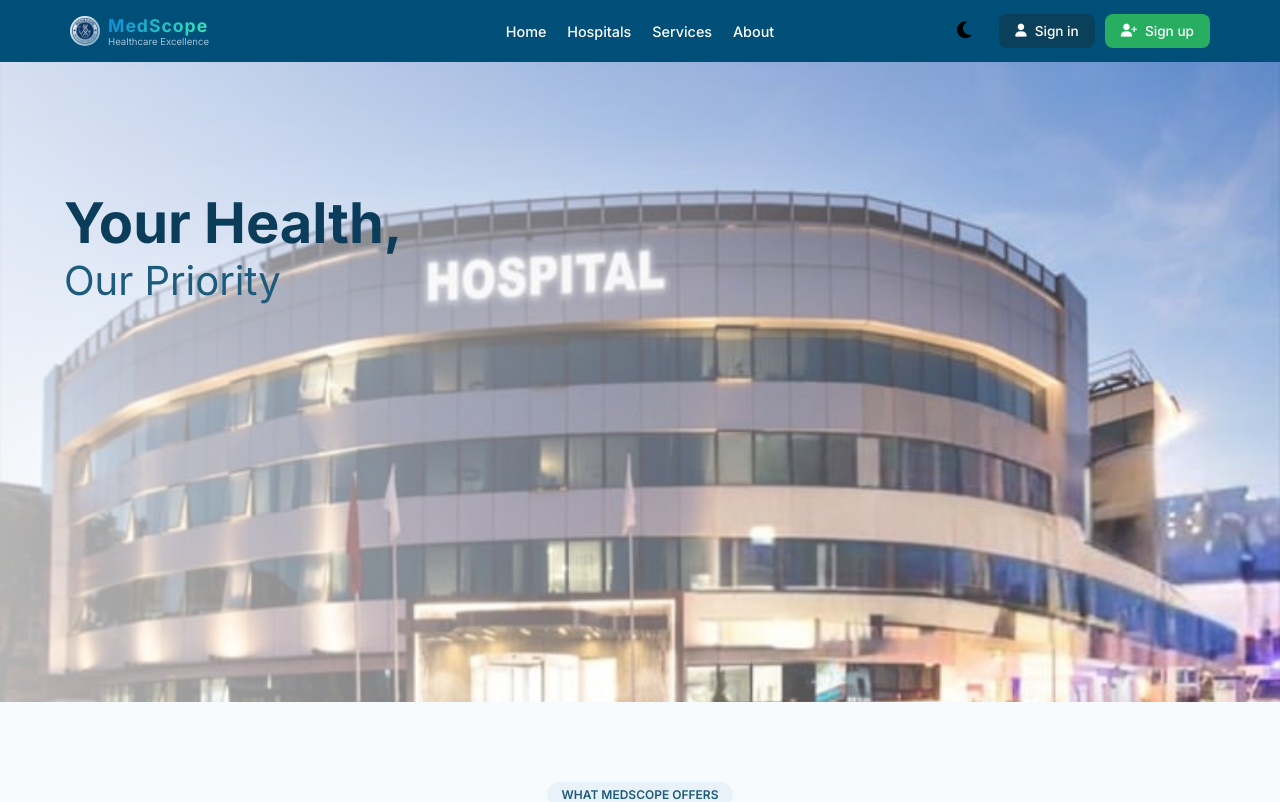
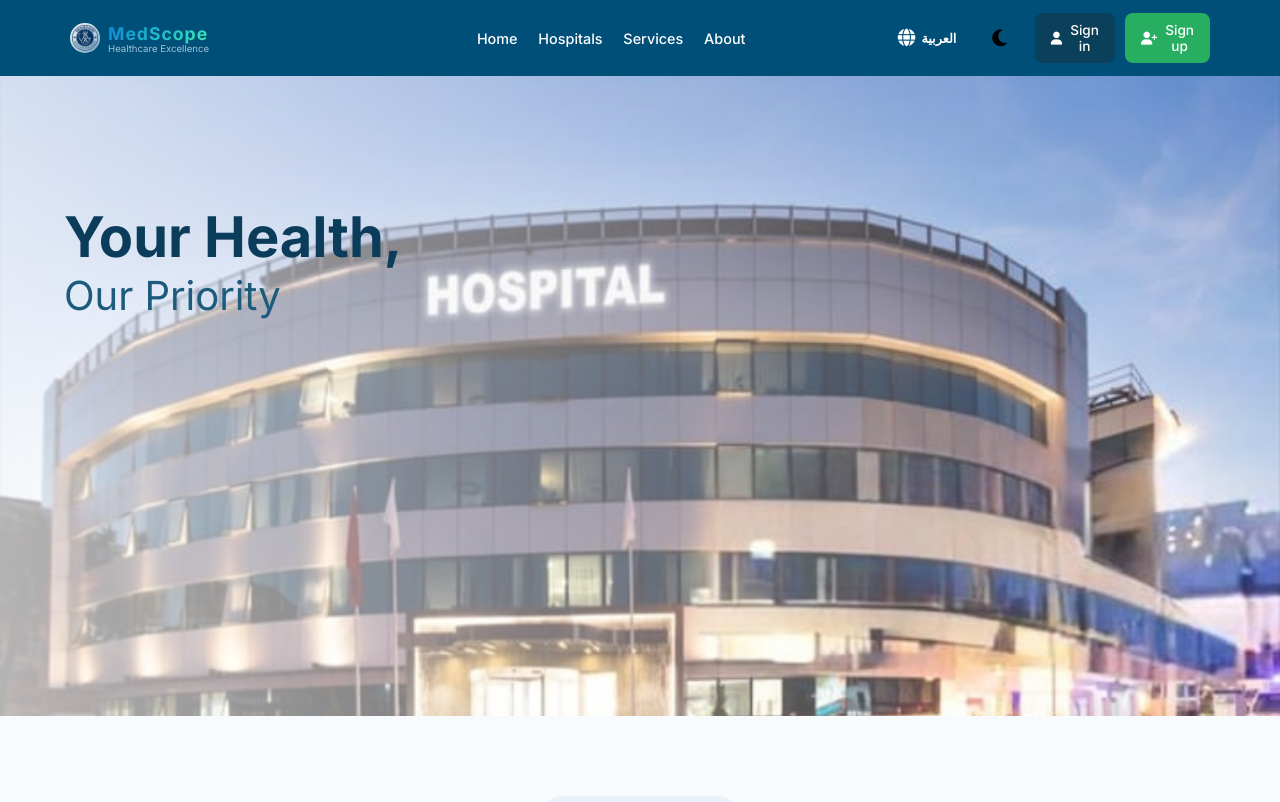
Before and after one commit to ziadalshahat/medscopeV3, a React (Vite) app: page / in a window 1280 px wide. Shown: the top 802 px of the page. Built offline with nearby package versions, Linux system fonts and the light colour scheme.

Commit message:
feat: add Arabic language support and language toggle button

```diff
--- a/src/components/Admin/Superadminlayout.jsx
+++ b/src/components/Admin/Superadminlayout.jsx
@@ -2,6 +2,7 @@ import React, { useState, useRef, useEffect } from "react";
 import { Outlet, NavLink, useNavigate, useLocation } from "react-router-dom";
 import "./Superadminlayout.css";
 import ThemeToggle from "../ThemeToggle";
+import LanguageToggle from "../LanguageToggle";
 
 const pageInfo = {
   "/super-admin/hospitals": { title: "Hospital Management", subtitle: "Manage your personal information and settings" },
@@ -139,6 +140,8 @@ const SuperAdminLayout = () => {
             <p className="super-header-subtitle">{current.subtitle}</p>
           </div>
           <div className="super-header-right" style={{ display: 'flex', alignItems: 'center', gap: '15px' }}>
+            {/* Language Toggle Button */}
+            <LanguageToggle style={{ color: '#ffffff' }} />
             {/* Theme Toggle Button */}
             <ThemeToggle style={{ color: '#ffffff' }} />
 
--- a/src/components/Header.jsx
+++ b/src/components/Header.jsx
@@ -2,8 +2,11 @@ import React, { useState } from "react";
 import "./Header.css";
 import { useNavigate, useLocation } from "react-router-dom";
 import ThemeToggle from "./ThemeToggle";
+import LanguageToggle from "./LanguageToggle";
+import { useTranslation } from "react-i18next";
 
 const Header = () => {
+    const { t } = useTranslation();
     const navigate = useNavigate();
     const location = useLocation();
     const [isMobileMenuOpen, setIsMobileMenuOpen] = useState(false);
@@ -40,7 +43,7 @@ const Header = () => {
                         </div>
                         <div className="logo-text">
                             <h1 className="logo-title">MedScope</h1>
-                            <p className="logo-subtitle">Healthcare Excellence</p>
+                            <p className="logo-subtitle">{t("footer.empower")}</p>
                         </div>
                     </div>
                 </div>
@@ -48,26 +51,27 @@ const Header = () => {
                 {/* Desktop Navigation */}
                 <nav className="navigation">
                     <ul className="nav-list">
-                        <li><a href="#home" className="nav-link" onClick={(e) => handleNavClick(e, "home")}>Home</a></li>
-                        <li><a href="#hospitals" className="nav-link" onClick={(e) => handleNavClick(e, "hospitals")}>Hospitals</a></li>
-                        <li><a href="#services" className="nav-link" onClick={(e) => handleNavClick(e, "services")}>Services</a></li>
-                        <li><a href="#about" className="nav-link" onClick={(e) => handleNavClick(e, "about")}>About</a></li>
+                        <li><a href="#home" className="nav-link" onClick={(e) => handleNavClick(e, "home")}>{t("header.home")}</a></li>
+                        <li><a href="#hospitals" className="nav-link" onClick={(e) => handleNavClick(e, "hospitals")}>{t("header.hospitals")}</a></li>
+                        <li><a href="#services" className="nav-link" onClick={(e) => handleNavClick(e, "services")}>{t("header.services")}</a></li>
+                        <li><a href="#about" className="nav-link" onClick={(e) => handleNavClick(e, "about")}>{t("header.about")}</a></li>
                     </ul>
                 </nav>
 
                 {/* Right Section */}
                 <div className="header-right" style={{ display: 'flex', alignItems: 'center', gap: '10px' }}>
+                    <LanguageToggle style={{ color: '#ffffff' }} />
                     <ThemeToggle />
                     {(isLandingPage || isSignupPage) && (
                         <button className="signin-btn" onClick={() => { navigate("/login"); closeMobileMenu(); }}>
                             <i className="fas fa-user signin-icon"></i>
-                            Sign in
+                            {t("header.signin")}
                         </button>
                     )}
                     {(isLandingPage || isLoginPage) && (
                         <button className="signup-btn" onClick={() => { navigate("/signup"); closeMobileMenu(); }}>
                             <i className="fas fa-user-plus signup-icon"></i>
-                            Sign up
+                            {t("header.signup")}
                         </button>
                     )}
                 </div>
@@ -87,23 +91,23 @@ const Header = () => {
                 <div className="mobile-menu-content">
                     <nav className="mobile-nav">
                         <ul className="mobile-nav-list">
-                            <li><a href="#home" className="mobile-nav-link" onClick={(e) => handleNavClick(e, "home")}>Home</a></li>
-                            <li><a href="#hospitals" className="mobile-nav-link" onClick={(e) => handleNavClick(e, "hospitals")}>Hospitals</a></li>
-                            <li><a href="#services" className="mobile-nav-link" onClick={(e) => handleNavClick(e, "services")}>Services</a></li>
-                            <li><a href="#about" className="mobile-nav-link" onClick={(e) => handleNavClick(e, "about")}>About</a></li>
+                            <li><a href="#home" className="mobile-nav-link" onClick={(e) => handleNavClick(e, "home")}>{t("header.home")}</a></li>
+                            <li><a href="#hospitals" className="mobile-nav-link" onClick={(e) => handleNavClick(e, "hospitals")}>{t("header.hospitals")}</a></li>
+                            <li><a href="#services" className="mobile-nav-link" onClick={(e) => handleNavClick(e, "services")}>{t("header.services")}</a></li>
+                            <li><a href="#about" className="mobile-nav-link" onClick={(e) => handleNavClick(e, "about")}>{t("header.about")}</a></li>
                         </ul>
                     </nav>
                     <div className="mobile-menu-actions">
                         {(isLandingPage || isSignupPage) && (
                             <button className="mobile-signin-btn" onClick={() => { navigate("/login"); closeMobileMenu(); }}>
                                 <i className="fas fa-user mobile-signin-icon"></i>
-                                Sign in
+                                {t("header.signin")}
                             </button>
                         )}
                         {(isLandingPage || isLoginPage) && (
                             <button className="mobile-signup-btn" onClick={() => { navigate("/signup"); closeMobileMenu(); }} style={{ marginTop: (isLandingPage ? "10px" : "0") }}>
                                 <i className="fas fa-user-plus mobile-signup-icon"></i>
-                                Sign up
+                                {t("header.signup")}
                             </button>
                         )}
                     </div>
--- /dev/null
+++ b/src/components/LanguageToggle.jsx
@@ -0,0 +1,43 @@
+import React from "react";
+import { useTranslation } from "react-i18next";
+
+const LanguageToggle = ({ style, className }) => {
+  const { i18n } = useTranslation();
+
+  const toggleLanguage = () => {
+    const nextLang = i18n.language && i18n.language.startsWith("ar") ? "en" : "ar";
+    i18n.changeLanguage(nextLang);
+  };
+
+  const currentLang = i18n.language || "en";
+
+  return (
+    <button
+      onClick={toggleLanguage}
+      className={`language-toggle-btn ${className || ""}`}
+      aria-label="Toggle Language"
+      style={{
+        background: 'none',
+        border: 'none',
+        cursor: 'pointer',
+        fontSize: '1.2rem',
+        color: 'inherit',
+        display: 'flex',
+        alignItems: 'center',
+        justifyContent: 'center',
+        padding: '8px',
+        marginRight: '10px',
+        gap: '6px',
+        transition: 'opacity 0.2s',
+        ...style
+      }}
+    >
+      <i className="fas fa-globe" style={{ fontSize: '1.1rem' }}></i>
+      <span style={{ fontSize: '0.8rem', fontWeight: 'bold' }}>
+        {currentLang.startsWith("ar") ? "EN" : "العربية"}
+      </span>
+    </button>
+  );
+};
+
+export default LanguageToggle;
--- /dev/null
+++ b/src/i18n.js
@@ -0,0 +1,83 @@
+import i18n from "i18next";
+import { initReactI18next } from "react-i18next";
+import LanguageDetector from "i18next-browser-languagedetector";
+
+const resources = {
+  en: {
+    translation: {
+      "footer": {
+        "title": "MedScope",
+        "empower": "Healthcare Excellence",
+        "copyright": "© 2026 MedScope. All rights reserved.",
+        "facebook": "Facebook",
+        "instagram": "Instagram",
+        "twitter": "Twitter",
+        "linkedin": "LinkedIn"
+      },
+      "SuccessModal": {
+        "title": "Success!",
+        "message": "Operation completed successfully",
+        "loginButton": "OK"
+      },
+      "header": {
+        "home": "Home",
+        "hospitals": "Hospitals",
+        "services": "Services",
+        "about": "About",
+        "signin": "Sign in",
+        "signup": "Sign up",
+        "logout": "Logout"
+      }
+    }
+  },
+  ar: {
+    translation: {
+      "footer": {
+        "title": "ميدسكوب",
+        "empower": "التميز في الرعاية الصحية",
+        "copyright": "© 2026 ميدسكوب. جميع الحقوق محفوظة.",
+        "facebook": "فيسبوك",
+        "instagram": "إنستغرام",
+        "twitter": "تويتر",
+        "linkedin": "لينكد إن"
+      },
+      "SuccessModal": {
+        "title": "نجاح!",
+        "message": "تمت العملية بنجاح",
+        "loginButton": "موافق"
+      },
+      "header": {
+        "home": "الرئيسية",
+        "hospitals": "المستشفيات",
+        "services": "الخدمات",
+        "about": "من نحن",
+        "signin": "تسجيل الدخول",
+        "signup": "إنشاء حساب",
+        "logout": "تسجيل الخروج"
+      }
+    }
+  }
+};
+
+i18n
+  .use(LanguageDetector)
+  .use(initReactI18next)
+  .init({
+    resources,
+    fallbackLng: "en",
+    interpolation: {
+      escapeValue: false
+    }
+  });
+
+// Set direction based on language
+i18n.on('languageChanged', (lng) => {
+  document.documentElement.dir = lng === 'ar' ? 'rtl' : 'ltr';
+  document.documentElement.lang = lng;
+});
+
+// Initialize direction on load
+document.documentElement.dir = i18n.language === 'ar' ? 'rtl' : 'ltr';
+document.documentElement.lang = i18n.language || 'en';
+
+export default i18n;
--- a/src/main.jsx
+++ b/src/main.jsx
@@ -3,6 +3,7 @@ import ReactDOM from "react-dom/client";
 import { Toaster } from "react-hot-toast";
 import App from "./App";
 import "./index.css";
+import "./i18n";
 
 ReactDOM.createRoot(document.getElementById("root")).render(
   <React.StrictMode>
--- a/src/patient/patientRoutes.jsx
+++ b/src/patient/patientRoutes.jsx
@@ -21,6 +21,7 @@ import './styles/PatientLayout.css';
 import { usePatient } from "./context/PatientContext";
 import Chatbot from './components/Chatbot';
 import ThemeToggle from '../components/ThemeToggle';
+import LanguageToggle from '../components/LanguageToggle';
 
 // Patient Layout: includes the top Header, Sidebar and the main content area
 const PatientLayout = () => {
@@ -95,6 +96,7 @@ const PatientLayout = () => {
                         <p>{headerContent.subtitle}</p>
                     </div>
                     <div className="patient-header-right" style={{ display: 'flex', alignItems: 'center', gap: '15px' }}>
+                        <LanguageToggle style={{ color: '#a4cce4' }} />
                         <ThemeToggle style={{ color: '#a4cce4' }} />
                     </div>
                 </header>
```
